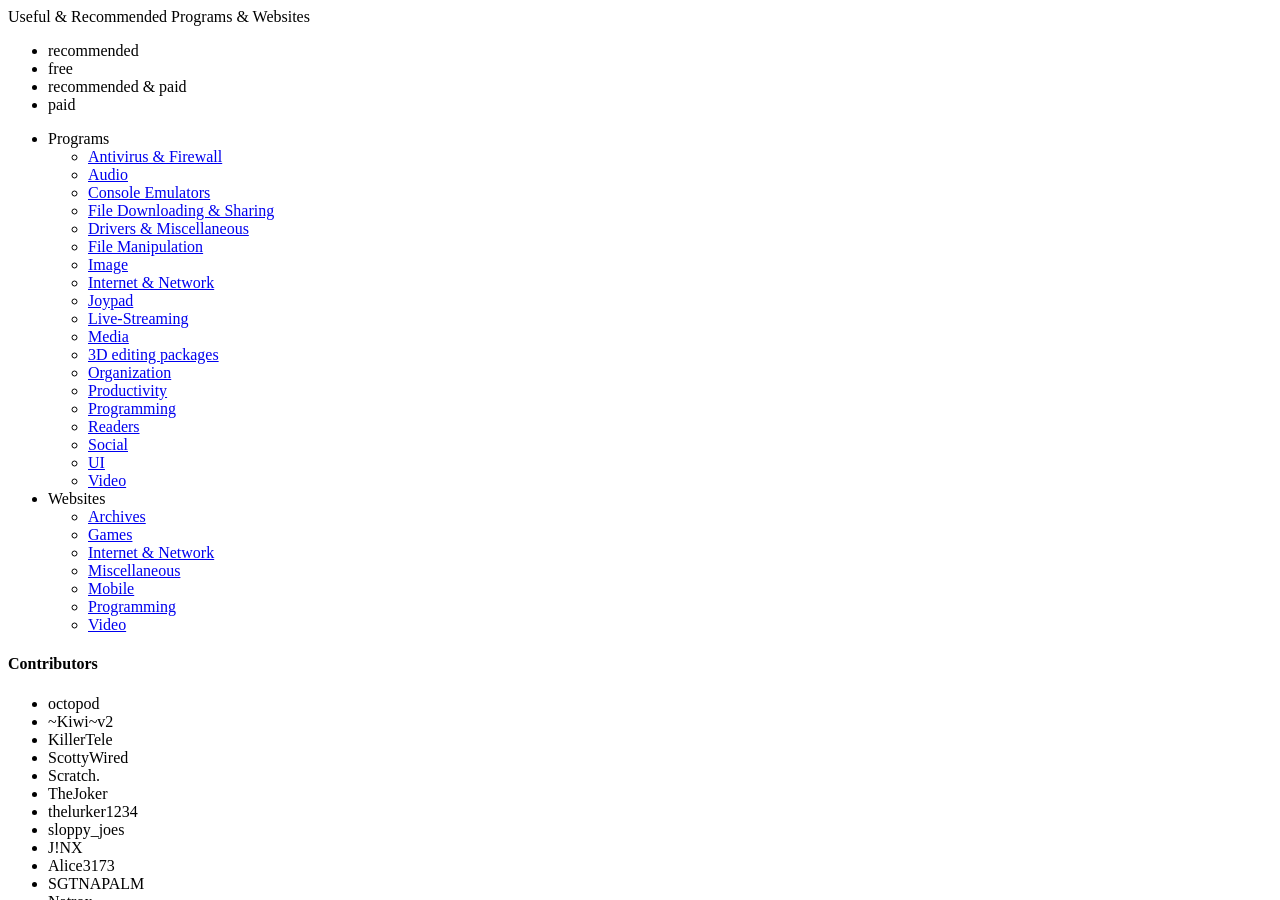
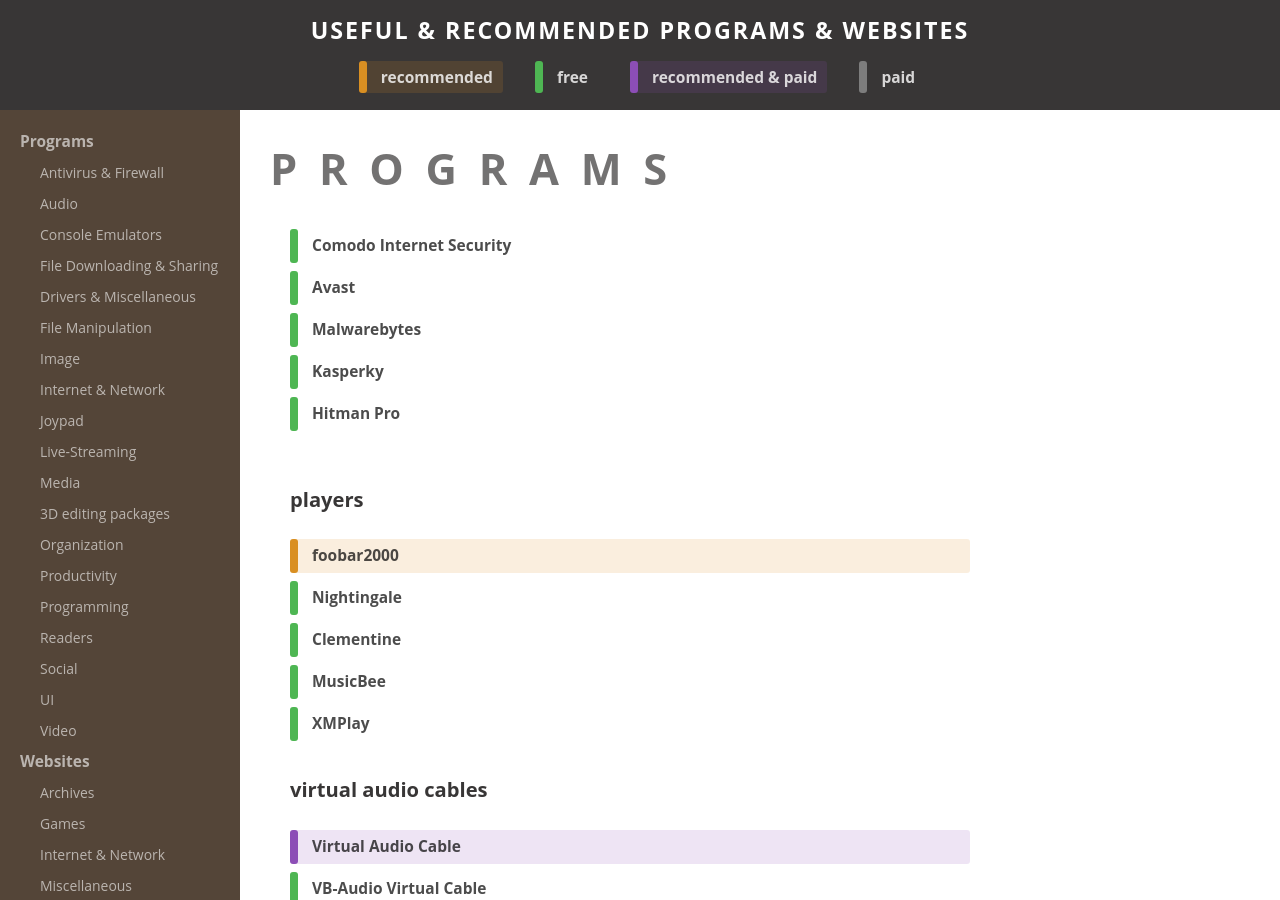
Before and after one commit to bakana808/apps-that-dont-suck, a Jekyll site: the page built from index.html, in a window 1280 px wide and 900 px high. Built offline with Jekyll 4.4.1, drawn with Linux system fonts in a browser that asks for light colours; nearby versions of some CDN libraries; a style sheet for code colours, icons or effects is not loaded.

Commit message:
found the issue why the css didn't work
this apparently fixes it

```diff
--- a/_includes/head.html
+++ b/_includes/head.html
@@ -1,4 +1,4 @@
-<link rel="stylesheet" type="text/css" media="all" href="{{ site.baseurl }}css/style.css" />
+<link rel="stylesheet" type="text/css" media="all" href="{{ site.baseurl }}/css/style.css" />
 <link rel="stylesheet" href="https://octicons.github.com/components/octicons/octicons/octicons.css">
 <script src="https://ajax.googleapis.com/ajax/libs/jquery/2.1.3/jquery.min.js"></script>
-<script src="{{ site.baseurl }}js/script.js"></script>
+<script src="{{ site.baseurl }}/js/script.js"></script>
```
